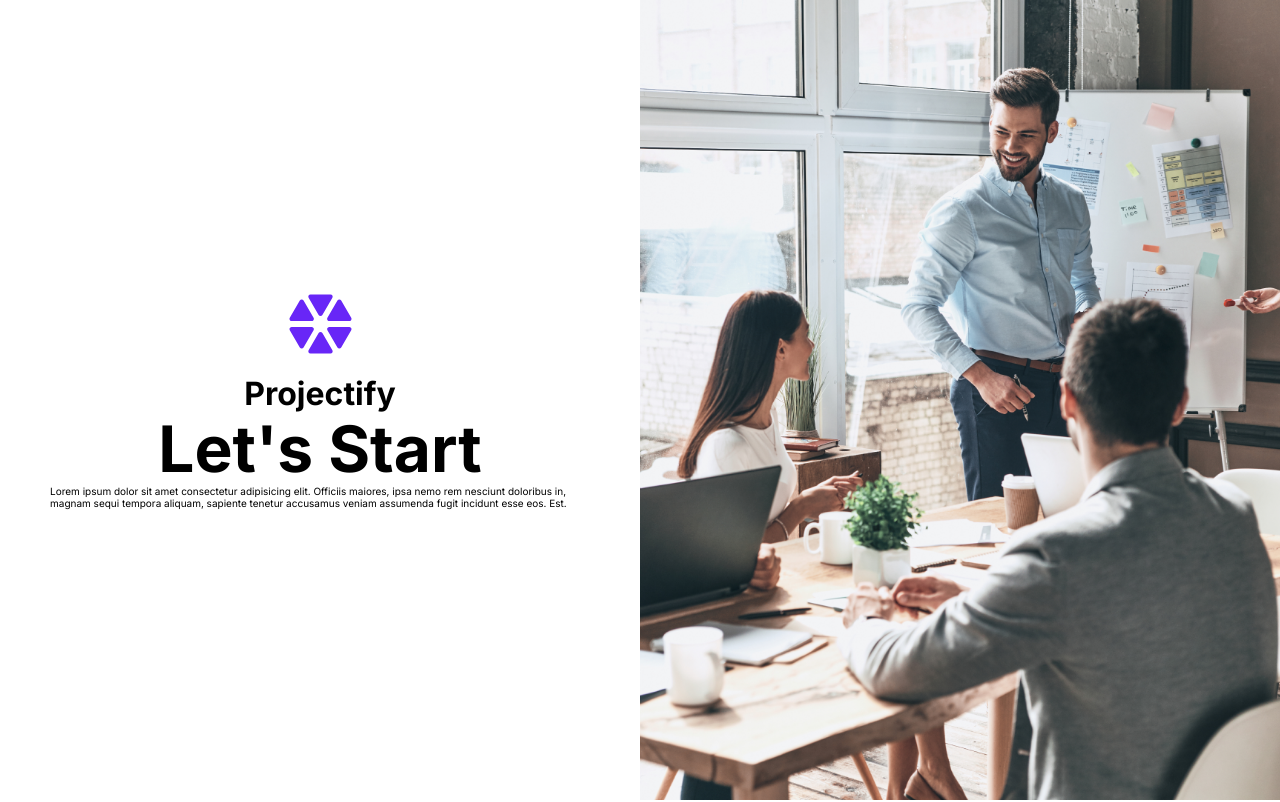
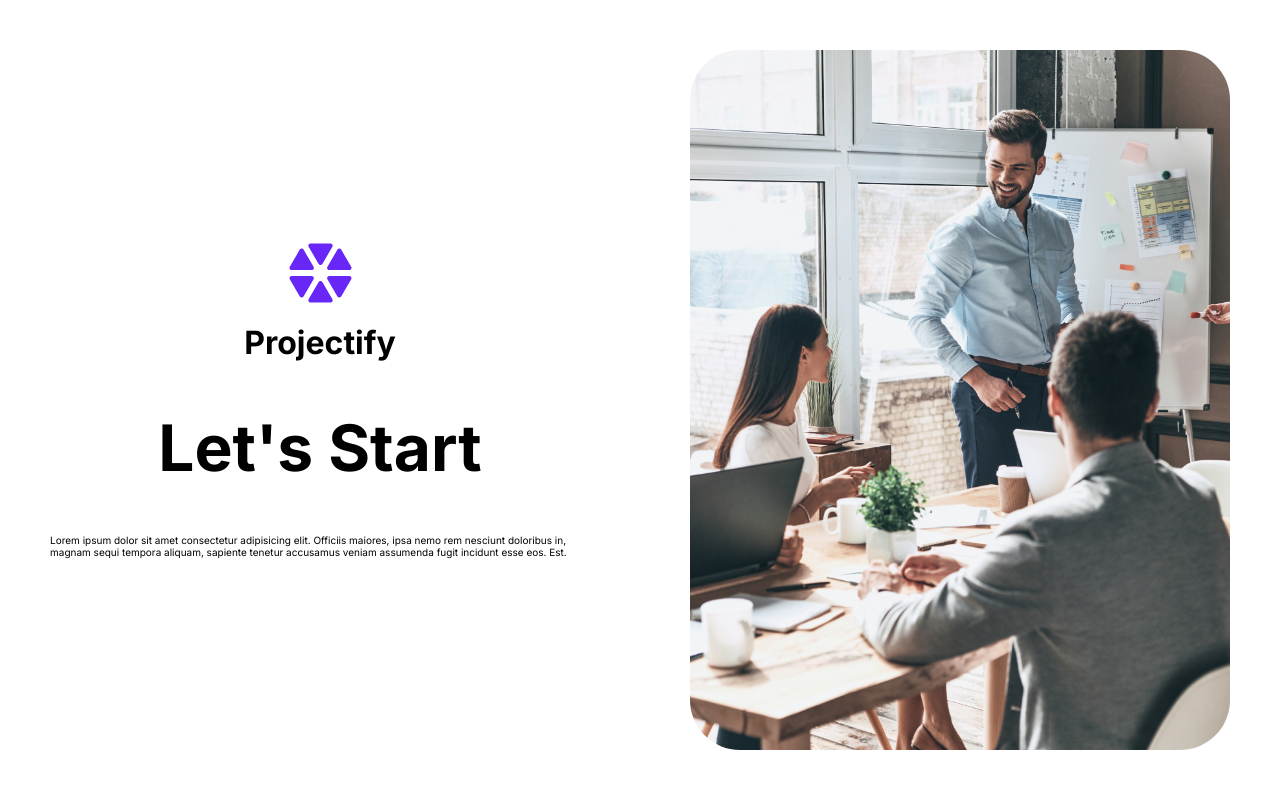
Before and after one commit to rukshonarad/projectify-app-ui, a React (Create React App) app: page / in a window 1280 px wide. Built offline with nearby package versions, Linux system fonts and the light colour scheme.

Commit message:
Add some style changes

```diff
--- a/src/pages/components/auth-wrapper/styles.css
+++ b/src/pages/components/auth-wrapper/AuthWrapper.css
@@ -1,6 +1,7 @@
 .auth-wrapper {
     display: grid;
     grid-template-columns: 1fr 1fr;
+    grid-template-rows: 100vh;
 }
 
 .auth-wrapper__form {
@@ -8,16 +9,26 @@
     padding: var(--space-50);
 
     display: flex;
+    align-items: center;
+    justify-content: center;
+}
+
+.auth-wrapper__content {
+    display: flex;
     flex-direction: column;
-    justify-content: center;
     align-items: center;
+    gap: var(--space-50);
+    flex-basis: 57rem;
 }
 
 .auth-wrapper__image {
     grid-column: 2 / 3;
+
+    padding: var(--space-50);
 }
 .auth-wrapper__image img {
-    height: 100vh;
+    height: 100%;
     width: 100%;
+    border-radius: var(--space-50);
     object-fit: cover;
 }
--- a/src/pages/components/auth-wrapper/AuthWrapper.tsx
+++ b/src/pages/components/auth-wrapper/AuthWrapper.tsx
@@ -1,18 +1,25 @@
 import { FC, ReactNode } from "react";
 import { Logo } from "../../../design-system/Logo";
-import "./styles.css";
+import "./AuthWrapper.css";
 
 type AuthWrapperProps = {
     imageUrl: string;
     children: ReactNode;
+    pageTitle: string;
 };
 
-const AuthWrapper: FC<AuthWrapperProps> = ({ imageUrl, children }) => {
+const AuthWrapper: FC<AuthWrapperProps> = ({
+    imageUrl,
+    pageTitle,
+    children
+}) => {
     return (
         <main className="auth-wrapper">
             <section className="auth-wrapper__form">
-                <Logo layout="vertical" size="lg" />
-                {children}
+                <div className="auth-wrapper__content">
+                    <Logo layout="vertical" size="lg" customText={pageTitle} />
+                    {children}
+                </div>
             </section>
             <section className="auth-wrapper__image">
                 <img src={imageUrl} alt="Projectify App | Hands making star" />
```
